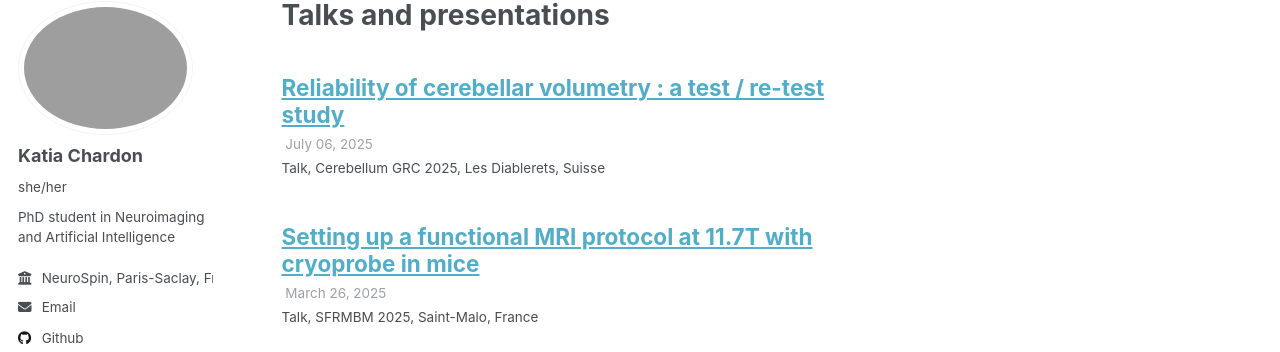
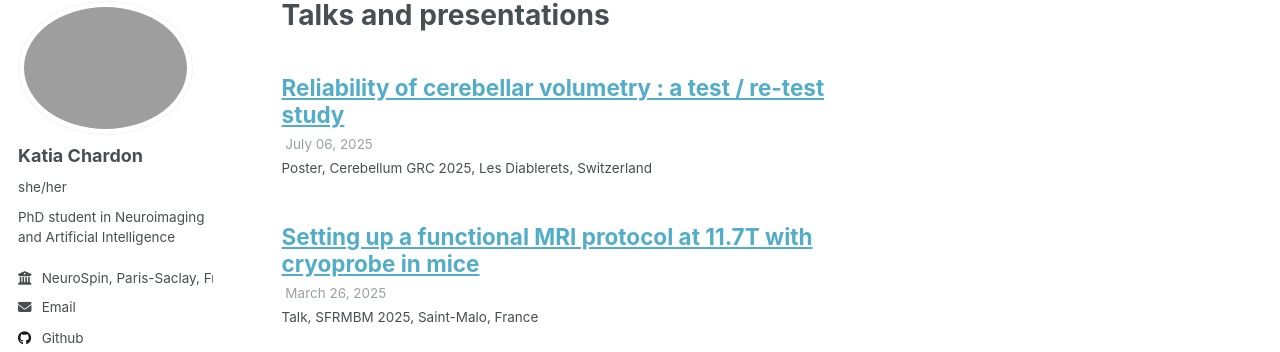
Before and after one commit to kchardon/kchardon.github.io, a Jekyll site: the page built from _pages/talks.html, in a window 1280 px wide. Shown: the part 105-457 px from the top of the page. Built offline with Jekyll 4.4.1, drawn with Linux system fonts in a browser that asks for light colours.

Commit message:
update grc info

```diff
--- a/_talks/2025-07-06-cerebellum_grc.md
+++ b/_talks/2025-07-06-cerebellum_grc.md
@@ -1,9 +1,9 @@
 ---
 title: "Reliability of cerebellar volumetry : a test / re-test study"
 collection: talks
-type: "Talk"
+type: "Poster"
 permalink: /presentations/2025-07-06-cerebellum_grc
 venue: "Cerebellum GRC 2025"
 date: 2025-07-06
-location: "Les Diablerets, Suisse"
+location: "Les Diablerets, Switzerland"
 ---
```
